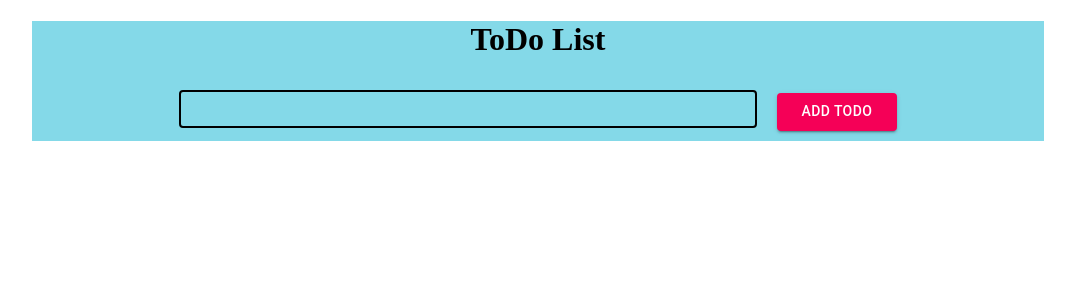
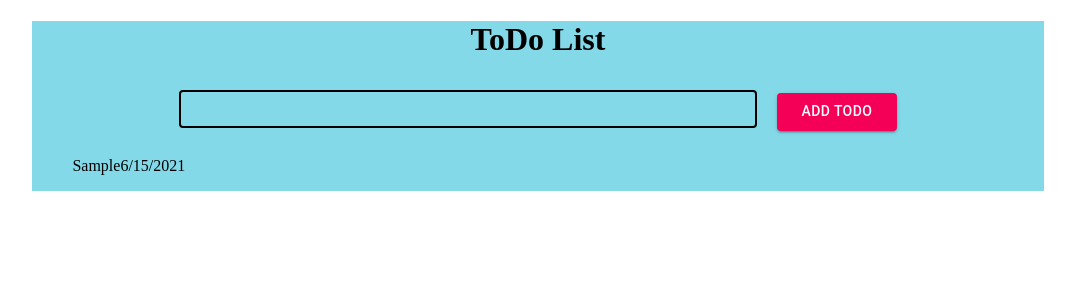
Before and after one commit to Peskarski/ToDoList, a React app: page / in a window 1280 px wide. Both pictures are taken after typing "Sample" into the empty fields and a click on the button "ADD TODO". Shown: the top 300 px of the page, without its empty margins (102-1177 px from the left). Built offline with nearby package versions, Linux system fonts and the light colour scheme; the HTML template or start-up script is replaced by a standard one.

Commit message:
added todo post date and unformatted todo list

```diff
--- a/src/components/Main/Main.tsx
+++ b/src/components/Main/Main.tsx
@@ -1,22 +1,24 @@
 import React, { useState } from 'react';
 import { StyledContainer } from './styles';
 import ToDoInput from '../ToDoInput/ToDoInput';
+import ToDoList from '../ToDoList/ToDoList';
 
 type Props = {
   header: string;
 };
 
 const Main: React.FC<Props> = ({ header }) => {
-  const [toDos, setToDos] = useState<string[]>([]);
+  const [toDos, setToDos] = useState<{ toDo: string; date: string }[]>([]);
 
-  const addTodo = (toDo: string) => {
-    setToDos((prevState) => [...prevState, toDo]);
+  const addTodo = (obj: { toDo: string; date: string }) => {
+    setToDos((prevState) => [...prevState, obj]);
   };
 
   return (
     <StyledContainer>
       <h1>{header}</h1>
       <ToDoInput buttonText="Add TODO" addTodo={addTodo} />
+      <ToDoList toDos={toDos} />
     </StyledContainer>
   );
 };
--- a/src/components/ToDoInput/ToDoInput.tsx
+++ b/src/components/ToDoInput/ToDoInput.tsx
@@ -3,18 +3,19 @@ import { StyledInput, StyledButton } from './styles';
 
 type Props = {
   buttonText: string;
-  addTodo: (toDo: string) => void;
+  addTodo: ({}) => void;
 };
 
 const toDoInput: React.FC<Props> = ({ buttonText, addTodo }) => {
   const [toDo, setToDo] = useState<string>('');
+  const [date, setDate] = useState<string>(new Date().toLocaleDateString());
 
   const handleChange = (e: React.ChangeEvent<HTMLInputElement>) => {
     setToDo(e.target.value);
   };
 
-  const handleClick = () => {
-    addTodo(toDo);
+  const handleClick = (): void => {
+    addTodo({ toDo, date });
     setToDo('');
   };
 
--- /dev/null
+++ b/src/components/ToDoList/ToDoList.tsx
@@ -0,0 +1,21 @@
+import React from 'react';
+import { List, ListItem } from '@material-ui/core';
+
+type Props = {
+  toDos: { toDo: string; date: string }[];
+};
+
+const ToDoList: React.FC<Props> = ({ toDos }) => {
+  return (
+    <List>
+      {toDos.map((item) => (
+        <ListItem key={Math.random()}>
+          {item.toDo}
+          {item.date}
+        </ListItem>
+      ))}
+    </List>
+  );
+};
+
+export default ToDoList;
```
